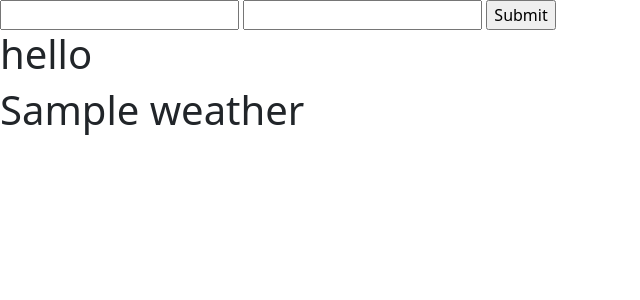
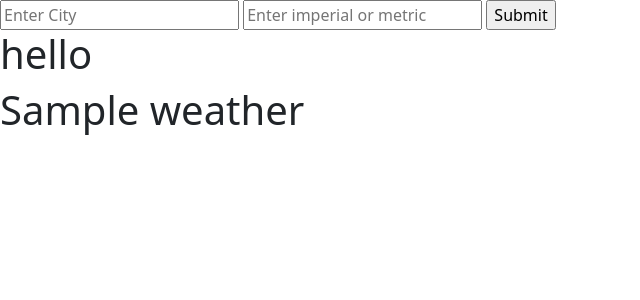
Before and after one commit to ayaanp-dev/weather-webapp, a Flask app: template templates/index.html in a window 1280 px wide. Shown: the part 56-356 px from the top of the page, without its empty margins (0-640 px from the left). Run offline with Flask 2, Linux system fonts and the light colour scheme; the template is opened without the code that fills it: most values are stand-ins (such as "Sample title", 1, 10 or a date in 2020).

Commit message:
adding stuff to heroku

```diff
--- a/main.py
+++ b/main.py
@@ -16,7 +16,7 @@ def weather_form():
 
 @app.route("/about")
 def about():
-	return "<h1>Im an 8th grader based in Phoenix, AZ, USA</h1>.<br><a href='/'>Home</a>"
+	return render_template("about.html")
 
 if __name__ == '__main__':
 	app.run(debug=True)
--- /dev/null
+++ b/templates/about.html
@@ -0,0 +1,5 @@
+{% extends "base.html" %}
+
+{% block content %}
+<h1>I'm an 8th grader based in Phoenix, AZ, USA</h1>
+{% endblock %}
--- /dev/null
+++ b/templates/base.html
@@ -0,0 +1,28 @@
+<!DOCTYPE html>
+<html lang="en">
+<head>
+    <meta charset="UTF-8">
+    <title>Cool Project</title>
+    <link href="https://cdn.jsdelivr.net/npm/bootstrap@5.1.0/dist/css/bootstrap.min.css" rel="stylesheet" integrity="sha384-KyZXEAg3QhqLMpG8r+8fhAXLRk2vvoC2f3B09zVXn8CA5QIVfZOJ3BCsw2P0p/We" crossorigin="anonymous">
+</head>
+<body>
+    <nav class="navbar navbar-expand-lg navbar-light bg-light">
+  <div class="container-fluid">
+    <a class="navbar-brand" href="/">Cool Project</a>
+    <button class="navbar-toggler" type="button" data-bs-toggle="collapse" data-bs-target="#navbarNavDropdown" aria-controls="navbarNavDropdown" aria-expanded="false" aria-label="Toggle navigation">
+      <span class="navbar-toggler-icon"></span>
+    </button>
+    <div class="collapse navbar-collapse" id="navbarNavDropdown">
+      <ul class="navbar-nav">
+        <li class="nav-item">
+          <a class="nav-link" href="/about">About</a>
+        </li>
+      </ul>
+    </div>
+  </div>
+</nav>
+  {% block content %}{% endblock %}
+
+    <script src="https://cdn.jsdelivr.net/npm/bootstrap@5.1.0/dist/js/bootstrap.bundle.min.js" integrity="sha384-U1DAWAznBHeqEIlVSCgzq+c9gqGAJn5c/t99JyeKa9xxaYpSvHU5awsuZVVFIhvj" crossorigin="anonymous"></script>
+</body>
+</html>
--- a/templates/index.html
+++ b/templates/index.html
@@ -1,34 +1,11 @@
-<!DOCTYPE html>
-<html lang="en">
-<head>
-    <meta charset="UTF-8">
-    <title>Cool Project</title>
-    <link href="https://cdn.jsdelivr.net/npm/bootstrap@5.1.0/dist/css/bootstrap.min.css" rel="stylesheet" integrity="sha384-KyZXEAg3QhqLMpG8r+8fhAXLRk2vvoC2f3B09zVXn8CA5QIVfZOJ3BCsw2P0p/We" crossorigin="anonymous">
-</head>
-<body>
-    <nav class="navbar navbar-expand-lg navbar-light bg-light">
-  <div class="container-fluid">
-    <a class="navbar-brand" href="/">Cool Project</a>
-    <button class="navbar-toggler" type="button" data-bs-toggle="collapse" data-bs-target="#navbarNavDropdown" aria-controls="navbarNavDropdown" aria-expanded="false" aria-label="Toggle navigation">
-      <span class="navbar-toggler-icon"></span>
-    </button>
-    <div class="collapse navbar-collapse" id="navbarNavDropdown">
-      <ul class="navbar-nav">
-        <li class="nav-item">
-          <a class="nav-link" href="/about">About</a>
-        </li>
-      </ul>
-    </div>
-  </div>
-</nav>
-  <form method="POST">
-    <input name="city">
-    <input name="units">
-    <input type="submit">
-  </form>
-  <h1>hello</h1>
-    <h1>{{weather}}</h1>
+{% extends "base.html" %}
 
-    <script src="https://cdn.jsdelivr.net/npm/bootstrap@5.1.0/dist/js/bootstrap.bundle.min.js" integrity="sha384-U1DAWAznBHeqEIlVSCgzq+c9gqGAJn5c/t99JyeKa9xxaYpSvHU5awsuZVVFIhvj" crossorigin="anonymous"></script>
-</body>
-</html>
+{% block content %}
+<form method="POST">
+  <input name="city" placeholder="Enter City">
+  <input name="units" placeholder="Enter imperial or metric">
+  <input type="submit">
+</form>
+<h1>hello</h1>
+  <h1>{{weather}}</h1>
+{% endblock %}
```
